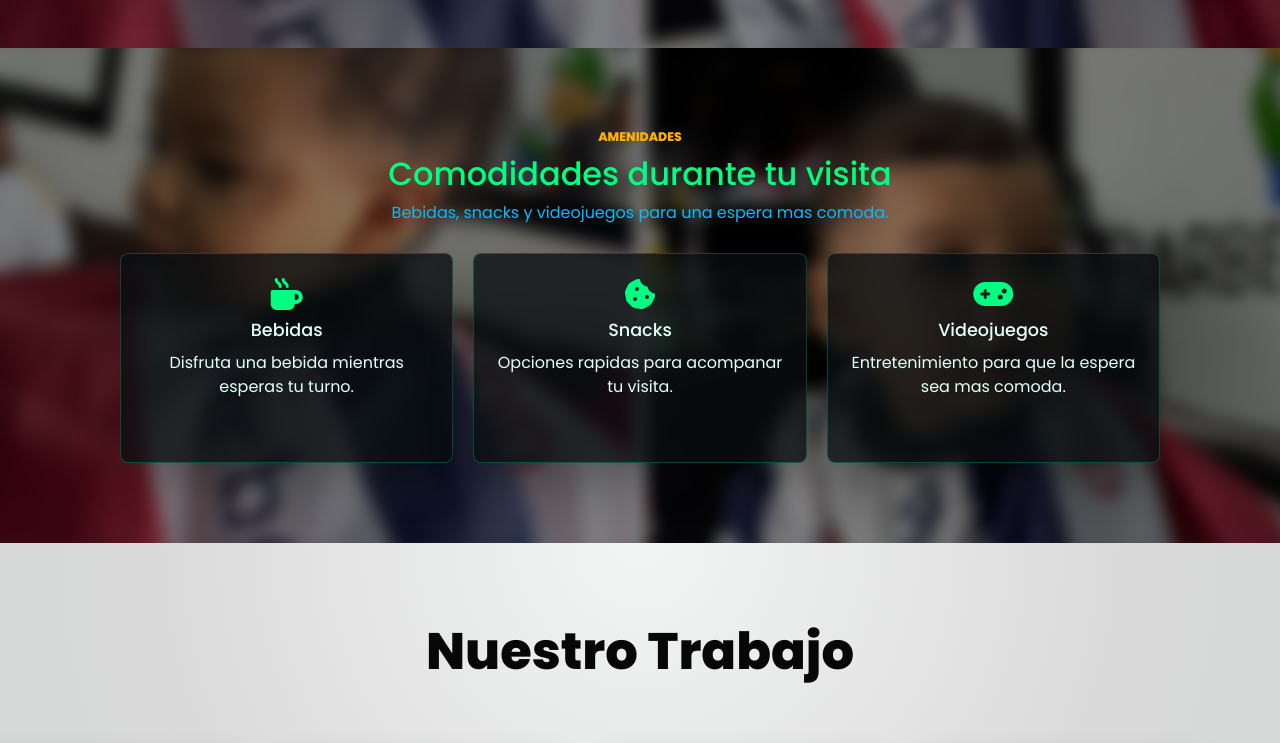
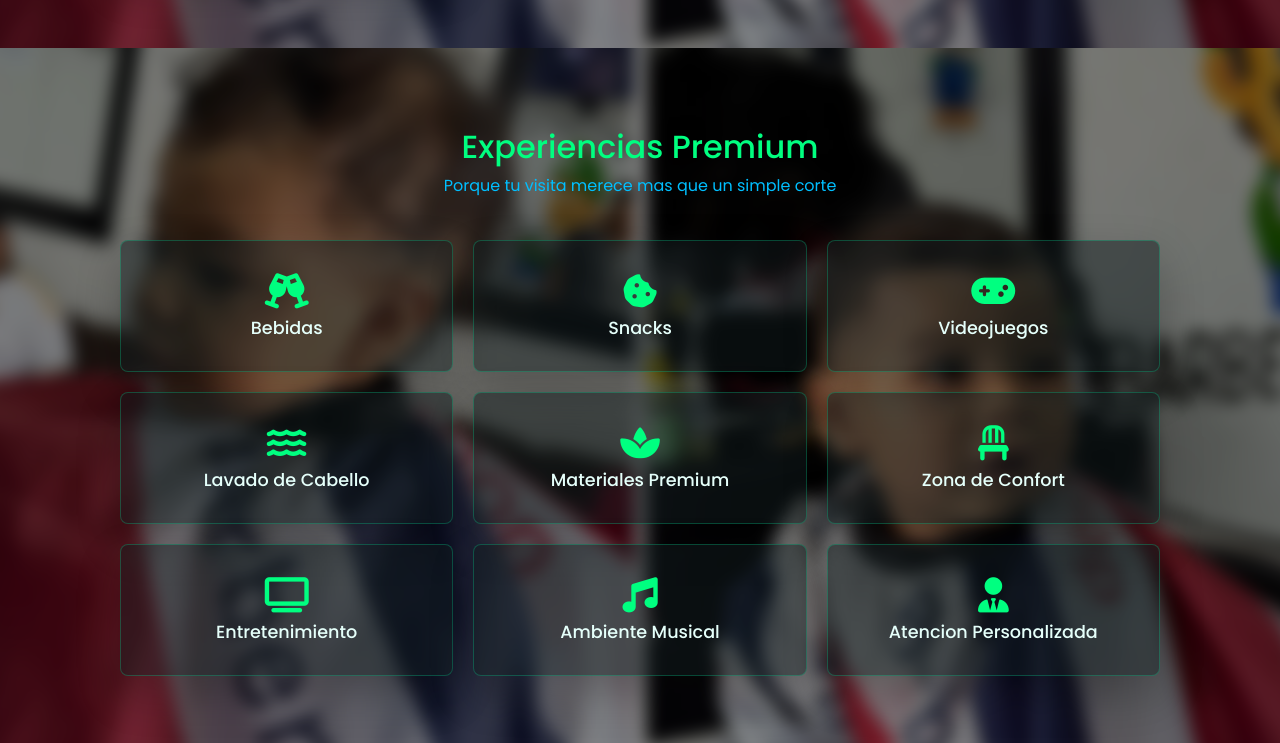
Before and after one commit to willder2305/BARBERIA, a React (Vite) app in the folder frontend/: page / in a window 1280 px wide. Shown: the part 1660-2403 px from the top of the page. Built offline with nearby package versions, Linux system fonts and the light colour scheme; no server answers.

Commit message:
Completa listado de amenidades

```diff
--- a/frontend/src/pages/Home.jsx
+++ b/frontend/src/pages/Home.jsx
@@ -22,9 +22,15 @@ const fallbackBarbers = [
 ];
 
 const amenities = [
-  { title: "Bebidas", text: "Disfruta una bebida mientras esperas tu turno.", icon: "fa-mug-hot" },
-  { title: "Snacks", text: "Opciones rapidas para acompanar tu visita.", icon: "fa-cookie-bite" },
-  { title: "Videojuegos", text: "Entretenimiento para que la espera sea mas comoda.", icon: "fa-gamepad" },
+  { title: "Bebidas", icon: "fa-champagne-glasses" },
+  { title: "Snacks", icon: "fa-cookie-bite" },
+  { title: "Videojuegos", icon: "fa-gamepad" },
+  { title: "Lavado de Cabello", icon: "fa-water" },
+  { title: "Materiales Premium", icon: "fa-spa" },
+  { title: "Zona de Confort", icon: "fa-chair" },
+  { title: "Entretenimiento", icon: "fa-tv" },
+  { title: "Ambiente Musical", icon: "fa-music" },
+  { title: "Atencion Personalizada", icon: "fa-user-tie" },
 ];
 
 /* CONFIGURACION DE REDES SOCIALES:
@@ -261,15 +267,13 @@ export default function Home() {
       {/* Seccion de amenidades: beneficios del local separados de los servicios pagados. */}
       <BlurredCarouselSection className="amenities-section text-center" images={blurredImages}>
         <div className="container">
-          <p className="eyebrow">Amenidades</p>
-          <h2>Comodidades durante tu visita</h2>
-          <p className="section-subtitle">Bebidas, snacks y videojuegos para una espera mas comoda.</p>
+          <h2>Experiencias Premium</h2>
+          <p className="section-subtitle">Porque tu visita merece mas que un simple corte</p>
           <div className="amenities-grid">
             {amenities.map((item) => (
               <article className="service-card-home amenity-card" key={item.title}>
                 <i className={`fa-solid ${item.icon}`} />
                 <h3>{item.title}</h3>
-                <p>{item.text}</p>
               </article>
             ))}
           </div>
--- a/frontend/src/styles/global.css
+++ b/frontend/src/styles/global.css
@@ -319,8 +319,19 @@ a {
   color: var(--blanco);
 }
 
+.amenities-section .amenities-grid {
+  margin-top: 42px;
+}
+
 .amenity-card {
+  min-height: 132px;
+  align-content: center;
+  background: rgba(18, 28, 30, 0.48);
   text-align: center;
+}
+
+.amenity-card i {
+  font-size: 2.2rem;
 }
 
 .work-section {
```
